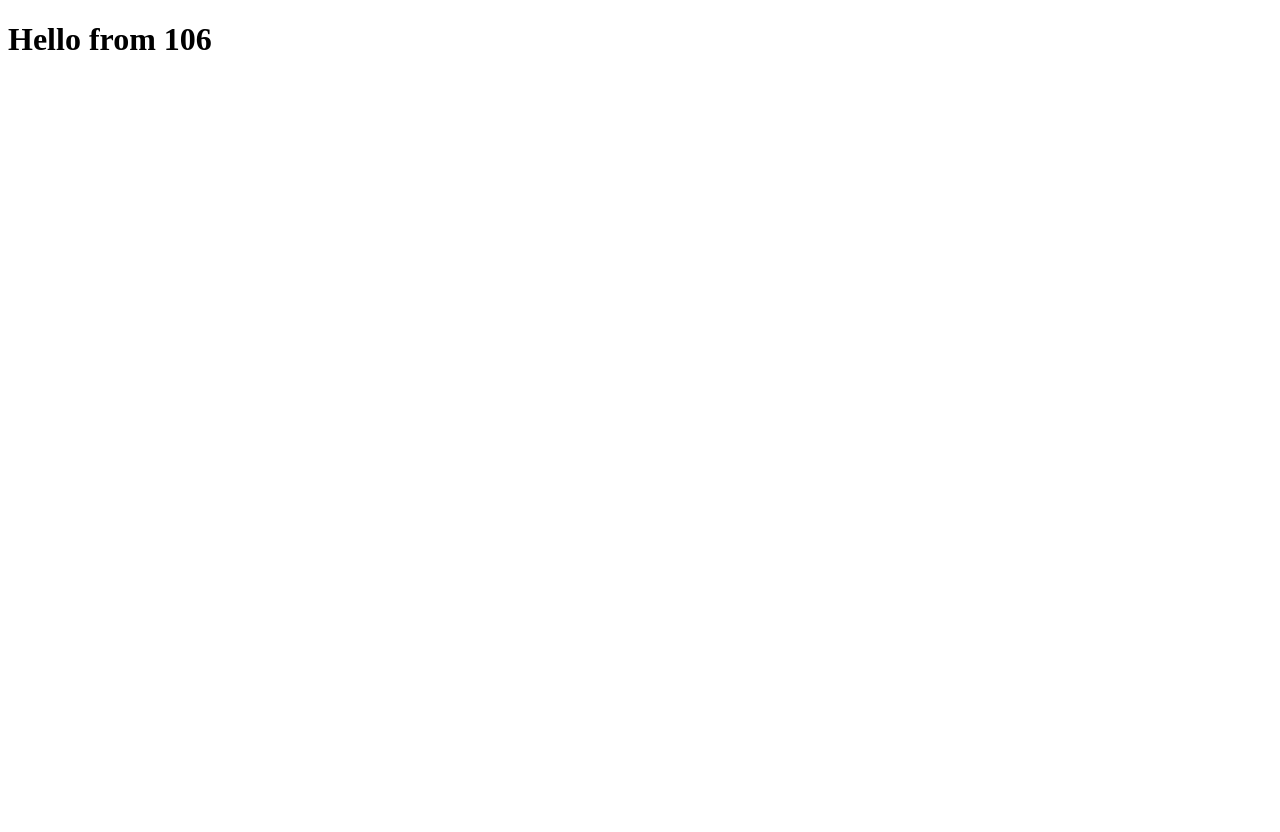
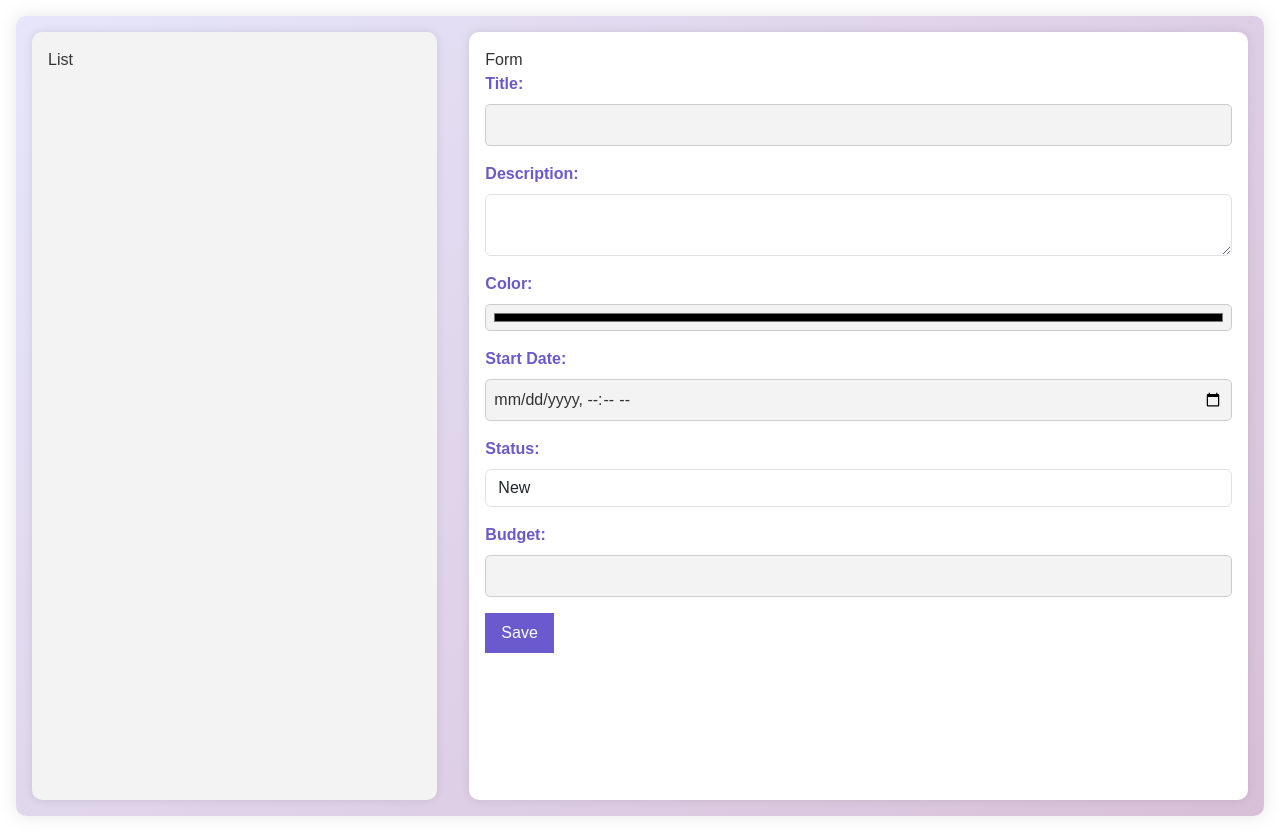
Before and after one commit to heathersdgku/106, a plain HTML site: page index.html in a window 1280 px wide. Before the commit the page ends 800 px from the top, so only its background shows below. Drawn offline with nearby package versions, Linux system fonts and the light colour scheme.

Commit message:
106 session2

```diff
--- a/index.html
+++ b/index.html
@@ -3,10 +3,51 @@
 <head>
     <meta charset="UTF-8">
     <meta name="viewport" content="width=device-width, initial-scale=1.0">
+    <link rel="stylesheet" href="./style/app.css"/>
+    <link rel="stylesheet" href="https://cdn.jsdelivr.net/npm/bootstrap@5.3.3/dist/css/bootstrap.min.css">
     <title>Document</title>
 </head>
 <body>
-    <h1>Hello from 106</h1>
+    <main>
+        <section id="list">List</section>
+        <section id="form">Form
+            <form>
+                <div class="mb-3">
+                    <label class="form-label">Title:</label>
+                    <input type="text" class="form-control" id="txtTitle">
+                </div>
+                <div class="mb-3">
+                    <label class="form-label">Description:</label>
+                    <textarea class="form-control" id="txtDescription"></textarea>
+                </div>
+                <div class="mb-3">
+                    <label class="form-label">Color:</label>
+                    <input type="color" class="form-control" id="selColor">
+                </div>
+                <div class="mb-3">
+                    <label class="form-label">Start Date:</label>
+                    <input type="datetime-local" class="form-control" id="selDate">
+                </div>
+                <div class="mb-3">
+                    <label class="form-label">Status:</label>
+                    <select class="form-control" id="selStatus">
+                        <option value="new">New</option>
+                        <option value="in-progress">In Progress</option>
+                        <option value="completed">Completed</option>
+                        <option value="Canceled">Canceled</option>
+                    </select>
+                </div>
+                <div class="mb-3">
+                    <label class="form-label">Budget:</label>
+                    <input type="number" class="form-control" id="numBudget">
+                </div>
+                <button type="submit" id="btnSave">Save</button>
+            </form>
+        </section>
+    </main>
+
+
+    <script src="https://code.jquery.com/jquery-3.7.1.js" integrity="sha256-eKhayi8LEQwp4NKxN+CfCh+3qOVUtJn3QNZ0TciWLP4=" crossorigin="anonymous"></script>
     <script src="./scripts/app.js"></script>
 </body>
 </html>
--- a/scripts/app.js
+++ b/scripts/app.js
@@ -1,14 +1,14 @@
-function sayHello(){
-    console.log("hello there");
-}
-
-function sayGoodbye(){
-    console.log("goodbye");
+function saveTask(){
+    console.log("Saving tasks");
 }
 function init(){
-    console.log("hello world");
-    sayHello();
-    sayGoodbye();
+    console.log("task manager");
+
+    //load data
+
+    //hook the events
+
+    $("#btnSave").click(saveTask);
 }
 
 window.onload = init;
--- /dev/null
+++ b/style/app.css
@@ -0,0 +1,68 @@
+main {
+    display: flex;
+    height: 100vh;
+    background: linear-gradient(135deg, #e6e6fa, #d8bfd8);
+    font-family: 'Montserrat', sans-serif;
+    margin: 1rem;
+    border-radius: 10px;
+    box-shadow: 0 0 20px rgba(0, 0, 0, 0.1);
+}
+
+#list {
+    flex: 1;
+    color: #333;
+    background: #f3f3f3;
+    margin: 1rem;
+    padding: 1rem;
+    border-radius: 10px;
+    box-shadow: 0 0 10px rgba(0, 0, 0, 0.1);
+}
+
+#form {
+    flex: 2;
+    color: #333;
+    background: #fff;
+    margin: 1rem;
+    padding: 1rem;
+    border-radius: 10px;
+    box-shadow: 0 0 10px rgba(0, 0, 0, 0.1);
+}
+
+h1, h2, h3 {
+    color: #6a5acd;
+    padding: 0.5rem;
+    font-weight: 600;
+}
+
+button, input[type="submit"] {
+    background: #6a5acd;
+    color: #fff;
+    border: none;
+    padding: 0.5rem 1rem;
+    border-radius: 5px;
+    cursor: pointer;
+    transition: all 0.3s ease;
+    font-weight: 500;
+}
+
+button:hover, input[type="submit"]:hover {
+    background: #8a7fd9;
+}
+
+input[type="text"], textarea, select, input[type="color"], input[type="datetime-local"], input[type="number"] {
+    background: #f3f3f3;
+    color: #333;
+    border: 1px solid #ccc;
+    border-radius: 5px;
+    padding: 0.5rem;
+}
+
+input[type="text"]:focus, textarea:focus, select:focus, input[type="color"]:focus, input[type="datetime-local"]:focus, input[type="number"]:focus {
+    outline: none;
+    box-shadow: 0 0 5px rgba(106, 90, 205, 0.5);
+}
+
+.form-label {
+    color: #6a5acd;
+    font-weight: 600;
+}
```
